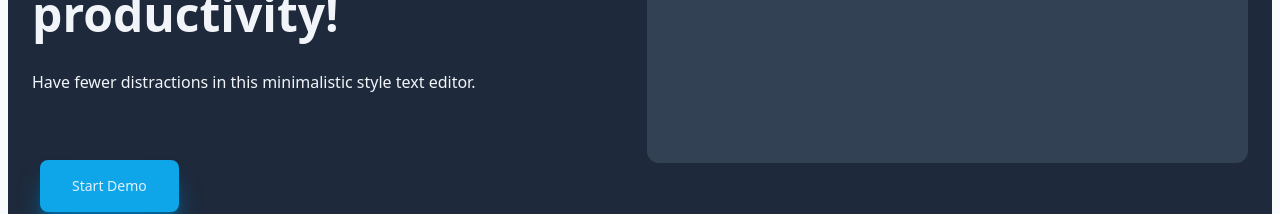
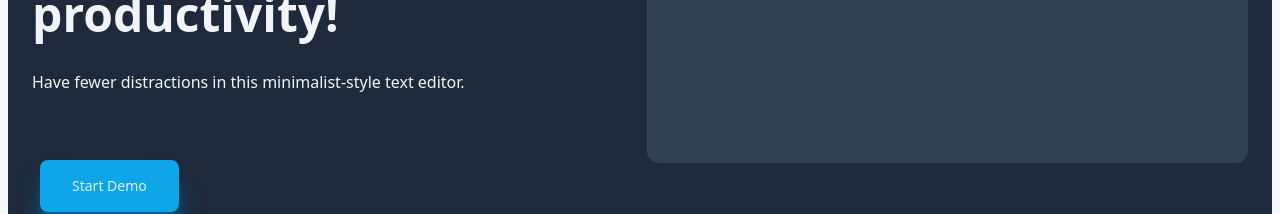
Before and after one commit to matovius/hashtype, a SvelteKit app: page / in a window 1280 px wide. Shown: the part 314-528 px from the top of the page. Built offline with nearby package versions, Linux system fonts and the light colour scheme.

Commit message:
Edit hero section copy

```diff
--- a/src/routes/+page.svelte
+++ b/src/routes/+page.svelte
@@ -59,7 +59,7 @@
     <div class="flex flex-col gap-8">
       <Text as="h1">A minimal experience for greater productivity!</Text>
       <Text as="p"
-        >Have fewer distractions in this minimalistic style text editor.</Text
+        >Have fewer distractions in this minimalist-style text editor.</Text
       >
     </div>
     <div
```
